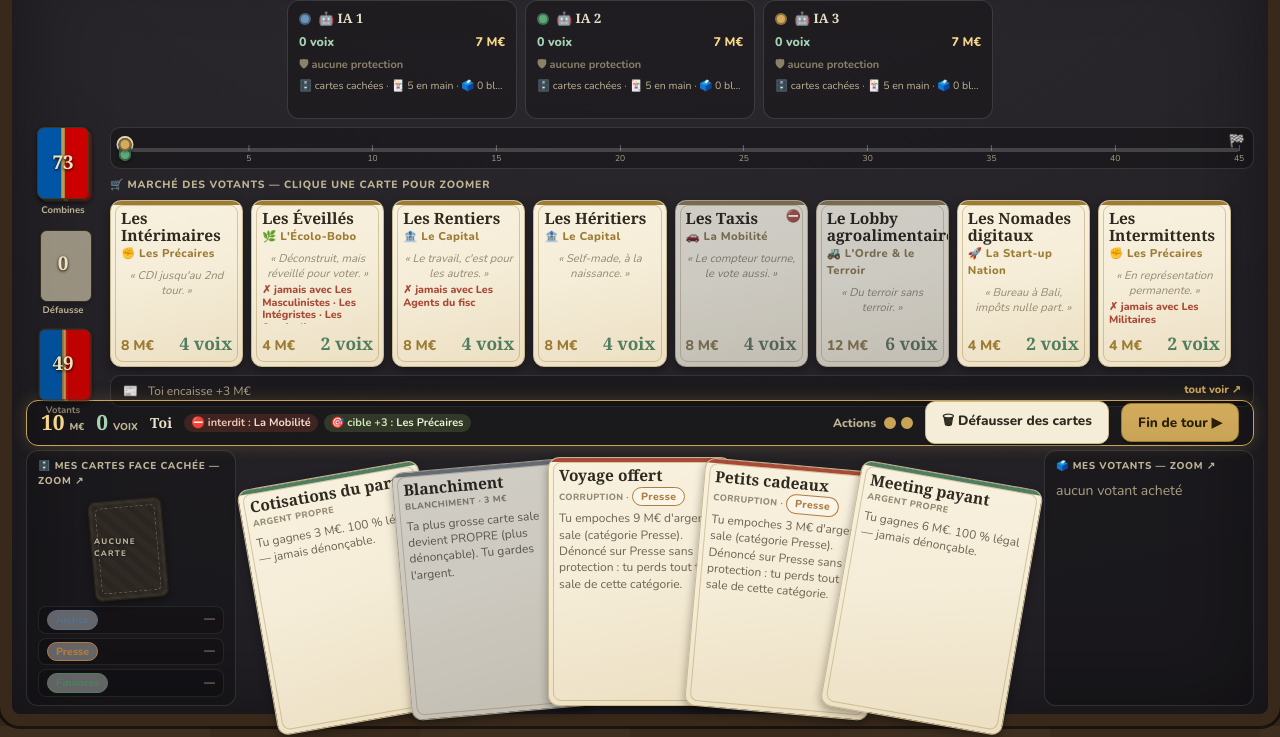
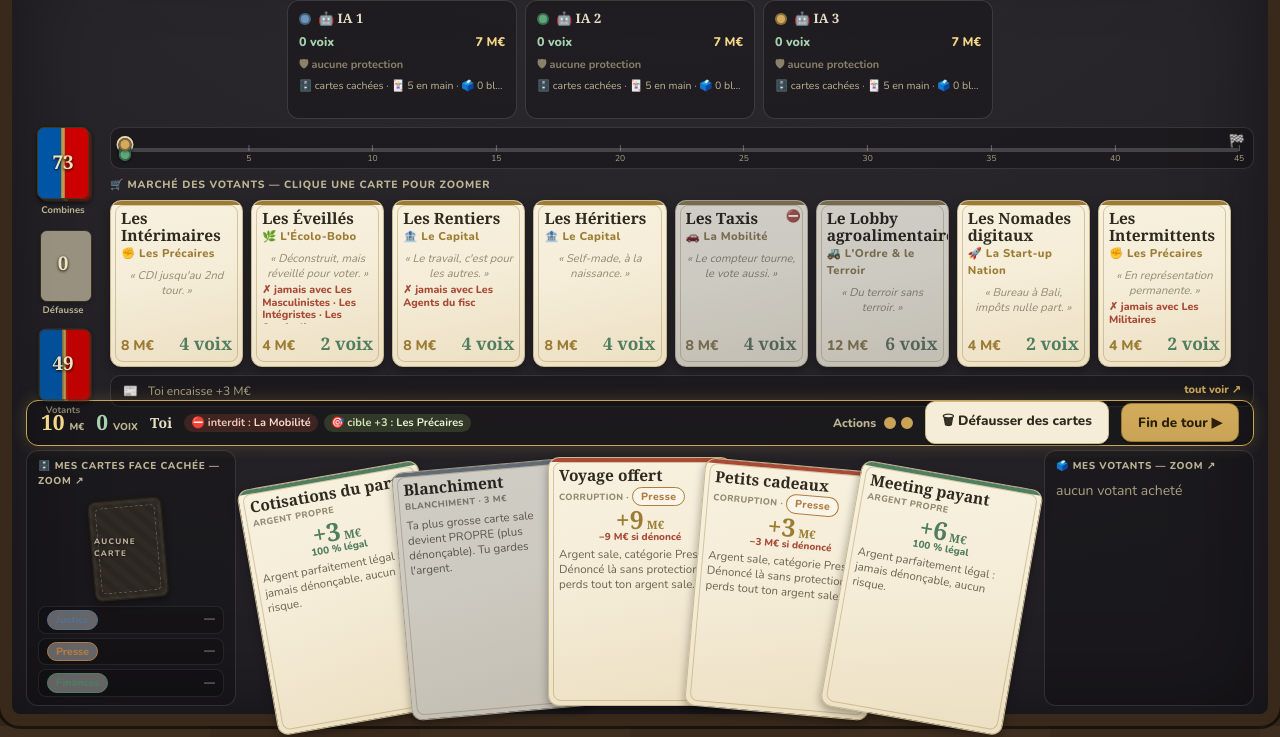
Before and after one commit to elixjarrs/Caisse-noir, a website: page index.html in a window 1280 px wide. Both pictures are taken after a click on the button "Lancer ▶". Shown: the part 74-811 px from the top of the page. Drawn offline with nearby package versions, Linux system fonts and the light colour scheme.

Commit message:
Show the money gained big on financing cards
Financing cards (corruption + clean money) now display the amount gained
as a large, prominent number in the middle of the card:
- corruption: "+9 M€" in gold with "−9 M€ si dénoncé" under it,
- clean money: "+6 M€" in green with "100 % légal".
Shown on the hand cards (filling the space the medallion used to take) and
even larger in the card zoom (50px). The rule text is trimmed to avoid
repeating the amount and still fits fully (verified 0px overflow on the
longest corruption cards; the .hc overrides needed .hc .cface specificity
to beat the base .cface rules).

```diff
--- a/index.html
+++ b/index.html
@@ -198,7 +198,11 @@ input[type=text]{width:100%;padding:10px 13px;border:1px solid var(--paper-edge)
 .hc.dis{filter:grayscale(.5) brightness(.85)}
 .hc .c-art{display:none}   /* pas de médaillon en main : place au texte complet (médaillon + phrase restent au zoom) */
 .hc .c-flav{display:none}  /* pas de phrase en main : priorité à la règle complète */
-.hc .c-rule{font-size:12px;line-height:1.34}
+/* en main : plus compact (specificité .hc .cface pour battre .cface) */
+.hc .cface .c-rule{font-size:11.5px;line-height:1.3}
+.hc .cface .c-amount{margin:1px 0}
+.hc .cface .c-amount b{font-size:25px}
+.hc .cface .c-amount .c-risk,.hc .cface .c-amount .c-safe{margin-top:0;font-size:10px}
 
 /* ============ CARTES (papier) ============ */
 .cface{width:100%;height:100%;background:linear-gradient(168deg,#f8f1de,var(--paper) 45%,var(--paper2));border:1px solid var(--paper-edge);border-radius:11px;box-shadow:0 4px 10px rgba(0,0,0,.35);display:flex;flex-direction:column;padding:9px 10px;position:relative;overflow:hidden}
@@ -208,6 +212,14 @@ input[type=text]{width:100%;padding:10px 13px;border:1px solid var(--paper-edge)
 .cface .c-incomp{font-size:9.5px;font-weight:800;color:var(--sale);margin-top:3px;line-height:1.2}
 .cface .c-art{text-align:center;font-size:26px;margin:3px 0 1px;filter:sepia(.25) saturate(.85)}
 .cface .c-art .med{display:inline-flex;width:42px;height:42px;border-radius:50%;align-items:center;justify-content:center;background:rgba(0,0,0,.06);border:1px solid rgba(150,118,47,.3)}
+/* montant gagné, bien en évidence sur les cartes de financement */
+.cface .c-amount{text-align:center;margin:4px 0 2px;line-height:1}
+.cface .c-amount b{font-family:Georgia,serif;font-weight:800;font-size:32px;display:inline-block}
+.cface .c-amount small{font-size:.46em;font-weight:800}
+.cface .c-amount .c-risk{display:block;font-size:10.5px;font-weight:800;color:var(--sale);margin-top:2px}
+.cface .c-amount .c-safe{display:block;font-size:10.5px;font-weight:800;color:var(--clean);margin-top:2px}
+.c-amount.k-clean b{color:var(--clean)} .c-amount.k-cor b{color:var(--gold-d)}
+.cface.big .c-amount b{font-size:50px} .cface.big .c-amount .c-risk,.cface.big .c-amount .c-safe{font-size:13px;margin-top:5px}
 .cface .c-stat{text-align:center;font-size:12.5px;font-weight:800;color:var(--ink)}
 .cface .c-rule{font-size:12px;color:var(--ink-soft);line-height:1.36;margin-top:4px;flex:1;overflow:hidden}
 .cface .c-flav{font-size:10.5px;font-style:italic;color:var(--ink-faint);border-top:1px dashed var(--paper-edge);padding-top:3px;margin-top:3px}
@@ -635,8 +647,8 @@ function cardStatLine(c){
   return cardKindLabel(c).replace(/^[A-ZÉ]+ · /,"");
 }
 function cardRuleText(c){
-  if(c.kind==="cor") return `Tu empoches ${c.gain} M€ d'argent sale (catégorie ${c.front}). Dénoncé sur ${c.front} sans protection : tu perds tout ton sale de cette catégorie.`;
-  if(c.kind==="clean") return `Tu gagnes ${c.gain} M€. 100 % légal — jamais dénonçable.`;
+  if(c.kind==="cor") return `Argent sale, catégorie ${c.front}. Dénoncé là sans protection : tu perds tout ton argent sale.`;
+  if(c.kind==="clean") return `Argent parfaitement légal : jamais dénonçable, aucun risque.`;
   if(c.kind==="den") return `Vise un rival + une catégorie de fraude (à l'aveugle). S'il a de l'argent sale dedans → il perd tout. Sinon (propre / vide / protégé) → tu perds 2 M€ + 3 M€ d'amende.`;
   if(c.kind==="pro") return `Bouclier permanent : toute dénonciation sur ${c.front} rate d'office.`;
   if(c.kind==="bla") return `Ta plus grosse carte sale devient PROPRE (plus dénonçable). Tu gardes l'argent.`;
@@ -644,10 +656,13 @@ function cardRuleText(c){
   return "";
 }
 function cardFaceHTML(c,big){
+  const money=(c.kind==="cor"||c.kind==="clean")
+    ? `<div class="c-amount k-${c.kind}"><b>+${c.gain}<small> M€</small></b>${c.kind==="cor"?`<span class="c-risk">−${c.gain} M€ si dénoncé</span>`:`<span class="c-safe">100 % légal</span>`}</div>`
+    : `<div class="c-art"><span class="med">${TYPE_ART[c.kind]||"🃏"}</span></div>`;
   return `<div class="cface k-${c.kind}${big?" big":""}"><span class="ribbon"></span>
     <span class="c-name">${esc(c.nom)}</span>
     <div class="c-kind">${cardKindLabel(c)}</div>
-    <div class="c-art"><span class="med">${TYPE_ART[c.kind]||"🃏"}</span></div>
+    ${money}
     <div class="c-rule">${cardRuleText(c)}</div>
     <div class="c-flav">« ${FLAVOR[c.nom]||"…"} »</div></div>`;
 }
```
